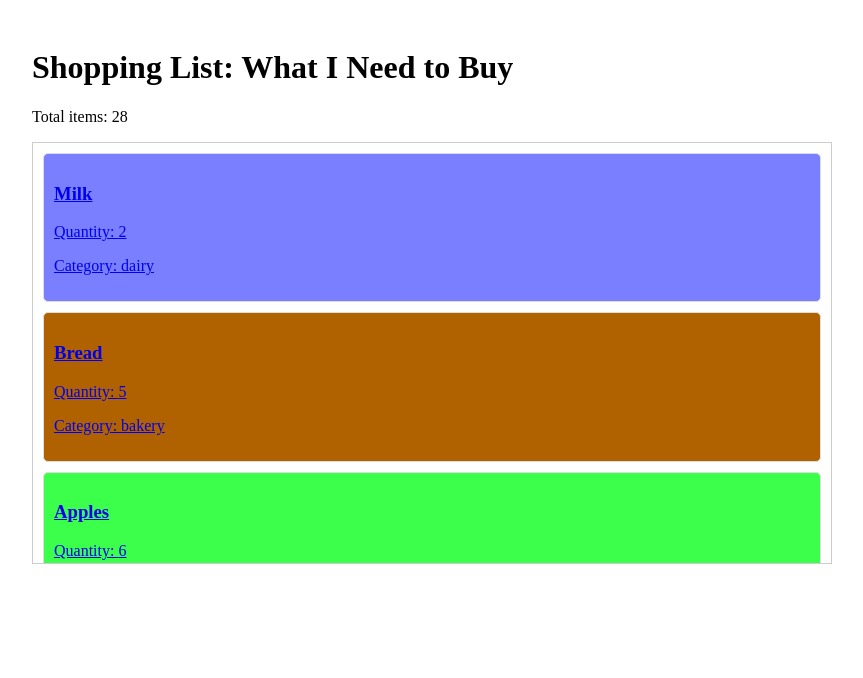
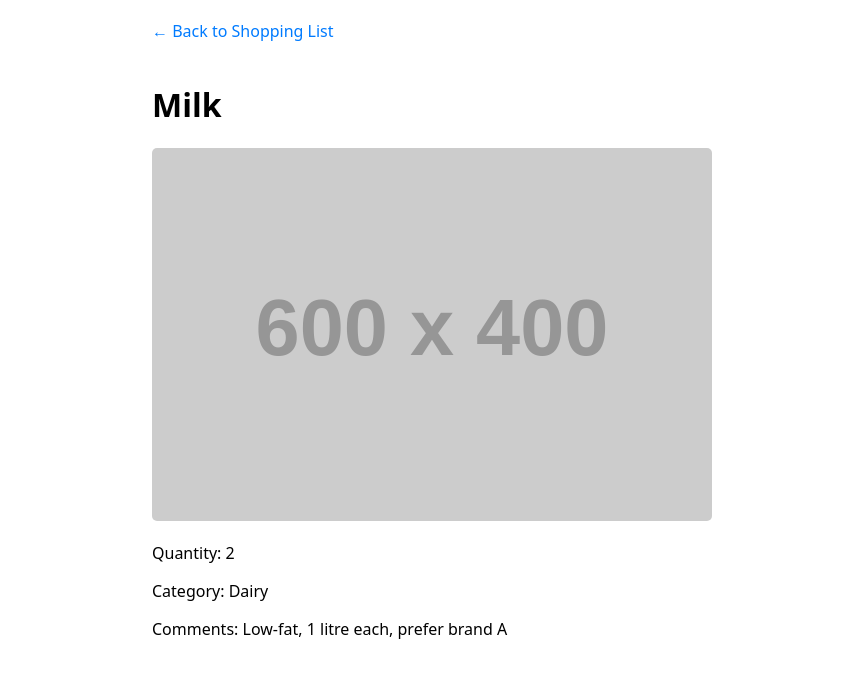
Before and after one commit to Wandersmann731/Shopping-buddy, a Next.js app: page /item/1 in a window 1280 px wide. Shown: the top 678 px of the page, without its empty margins (208-1071 px from the left). Built offline with nearby package versions, Linux system fonts and the light colour scheme.

Commit message:
set Backlink correct

```diff
--- a/pages/_app.js
+++ b/pages/_app.js
@@ -1,12 +1,11 @@
 import React from "react";
-import ShoppingList from "./index";
+import GlobalStyle from "../styles";
 
-const Home = () => {
+export default function App({ Component, pageProps }) {
   return (
-    <div>
-      <ShoppingList />
-    </div>
+    <>
+      <GlobalStyle />
+      <Component {...pageProps} />
+    </>
   );
-};
-
-export default Home;
+}
--- a/pages/item/[id].js
+++ b/pages/item/[id].js
@@ -39,9 +39,9 @@ const ItemDetails = () => {
 
   return (
     <StyledItemDetails>
-      {/* <a className="back-link" href="/">
+      <Link className="back-link" href="/">
         ← Back to Shopping List
-      </a> */}
+      </Link>
       <h1>{item.name}</h1>
       <img
         src={item.imageUrl || "https://via.placeholder.com/600x400"}
```
